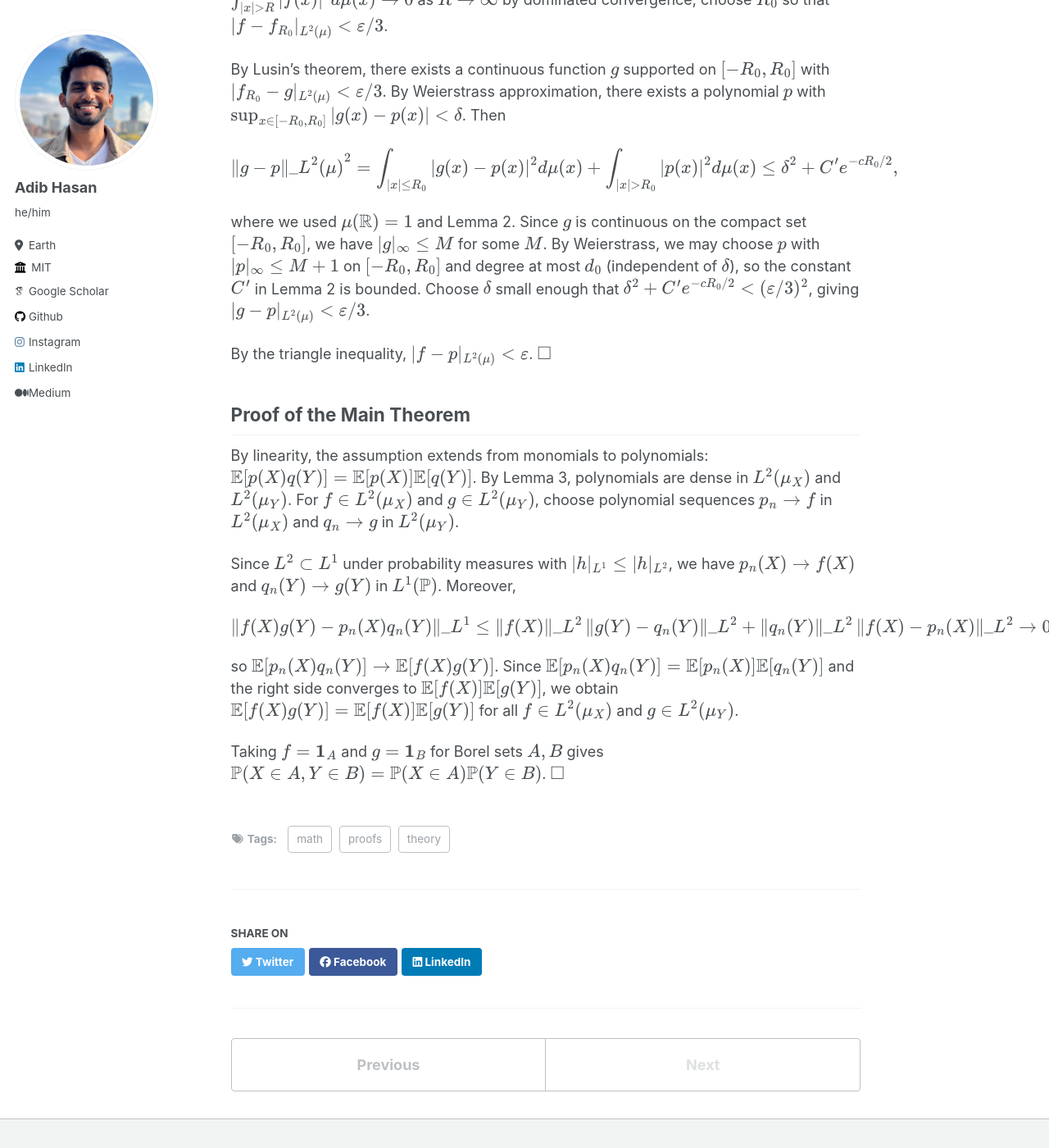
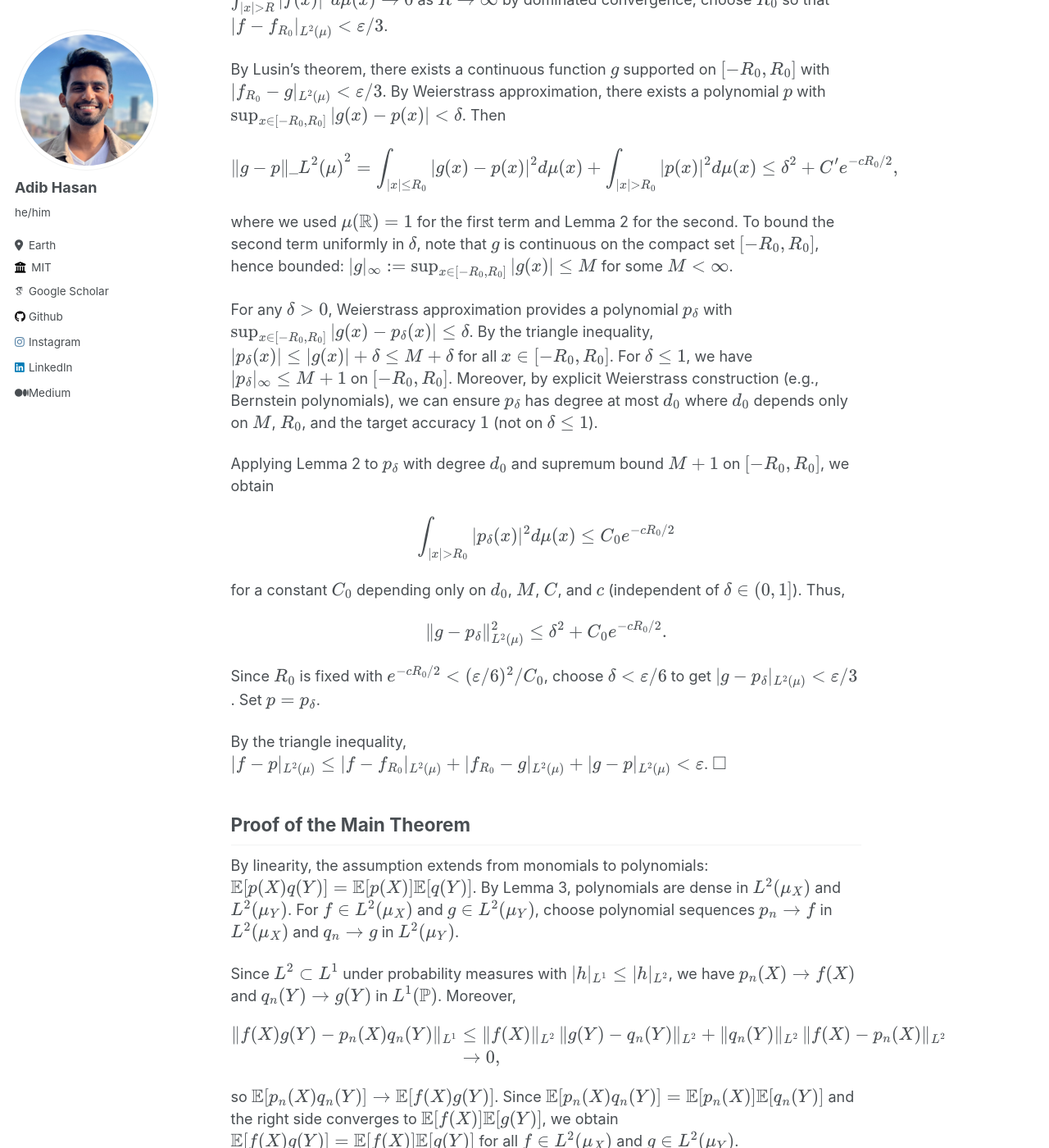
Before and after one commit to Neehan/neehan.github.io, a Jekyll site: the page built from _blog/no-corr-to-independence.md, in a window 1280 px wide and 1400 px high, scrolled down 3303 px. Shown: the whole window at 82% size. Built offline with Jekyll 4.4.1, drawn with Linux system fonts in a browser that asks for light colours; some web fonts are replaced.

Commit message:
no corr to indep

```diff
--- a/_blog/no-corr-to-independence.md
+++ b/_blog/no-corr-to-independence.md
@@ -106,9 +106,27 @@ $$
 \le \delta^2 + C' e^{-cR_0/2},
 $$
 
-where we used $\mu(\mathbb R) = 1$ and Lemma 2. Since $g$ is continuous on the compact set $[-R\_0,R\_0]$, we have $\|g\|\_\infty \le M$ for some $M$. By Weierstrass, we may choose $p$ with $\|p\|\_\infty \le M+1$ on $[-R\_0,R\_0]$ and degree at most $d\_0$ (independent of $\delta$), so the constant $C'$ in Lemma 2 is bounded. Choose $\delta$ small enough that $\delta^2 + C' e^{-cR\_0/2} < (\varepsilon/3)^2$, giving $\|g-p\|\_\{L^2(\mu)\} < \varepsilon/3$.
+where we used $\mu(\mathbb R) = 1$ for the first term and Lemma 2 for the second. To bound the second term uniformly in $\delta$, note that $g$ is continuous on the compact set $[-R\_0,R\_0]$, hence bounded: $\|g\|\_\infty := \sup\_\{x\in[-R\_0,R\_0]\}\|g(x)\| \le M$ for some $M<\infty$.
 
-By the triangle inequality, $\|f-p\|\_\{L^2(\mu)\} < \varepsilon$. $\square$
+For any $\delta>0$, Weierstrass approximation provides a polynomial $p\_\delta$ with $\sup\_\{x\in[-R\_0,R\_0]\}\|g(x) - p\_\delta(x)\| \le \delta$. By the triangle inequality, $\|p\_\delta(x)\| \le \|g(x)\| + \delta \le M+\delta$ for all $x\in[-R\_0,R\_0]$. For $\delta\le 1$, we have $\|p\_\delta\|\_\infty \le M+1$ on $[-R\_0,R\_0]$. Moreover, by explicit Weierstrass construction (e.g., Bernstein polynomials), we can ensure $p\_\delta$ has degree at most $d\_0$ where $d\_0$ depends only on $M$, $R\_0$, and the target accuracy $1$ (not on $\delta\le 1$).
+
+Applying Lemma 2 to $p\_\delta$ with degree $d\_0$ and supremum bound $M+1$ on $[-R\_0,R\_0]$, we obtain
+
+$$
+\int_{|x|>R_0} |p_\delta(x)|^2 d\mu(x)
+\le C_0 e^{-cR_0/2}
+$$
+
+for a constant $C\_0$ depending only on $d\_0$, $M$, $C$, and $c$ (independent of $\delta\in(0,1]$). Thus,
+
+$$
+\|g - p_\delta\|_{L^2(\mu)}^2
+\le \delta^2 + C_0 e^{-cR_0/2}.
+$$
+
+Since $R\_0$ is fixed with $e^{-cR\_0/2} < (\varepsilon/6)^2/C\_0$, choose $\delta < \varepsilon/6$ to get $\|g-p\_\delta\|\_\{L^2(\mu)\} < \varepsilon/3$. Set $p = p\_\delta$.
+
+By the triangle inequality, $\|f-p\|\_\{L^2(\mu)\} \le \|f-f\_\{R\_0\}\|\_\{L^2(\mu)\} + \|f\_\{R\_0\}-g\|\_\{L^2(\mu)\} + \|g-p\|\_\{L^2(\mu)\} < \varepsilon$. $\square$
 
 ## Proof of the Main Theorem
 
@@ -117,9 +135,11 @@ By linearity, the assumption extends from monomials to polynomials: $\mathbb E[p
 Since $L^2\subset L^1$ under probability measures with $\|h\|\_\{L^1\} \le \|h\|\_\{L^2\}$, we have $p\_n(X)\to f(X)$ and $q\_n(Y)\to g(Y)$ in $L^1(\mathbb P)$. Moreover,
 
 $$
-\|f(X)g(Y) - p_n(X)q_n(Y)\|\_{L^1}
-\le \|f(X)\|\_{L^2}\,\|g(Y)-q_n(Y)\|\_{L^2} + \|q_n(Y)\|\_{L^2}\,\|f(X)-p_n(X)\|\_{L^2}
-\to 0,
+\begin{align}
+\|f(X)g(Y) - p_n(X)q_n(Y)\|_{L^1}
+&\le \|f(X)\|_{L^2}\,\|g(Y)-q_n(Y)\|_{L^2} + \|q_n(Y)\|_{L^2}\,\|f(X)-p_n(X)\|_{L^2} \\
+&\to 0,
+\end{align}
 $$
 
 so $\mathbb E[p\_n(X)q\_n(Y)] \to \mathbb E[f(X)g(Y)]$. Since $\mathbb E[p\_n(X)q\_n(Y)] = \mathbb E[p\_n(X)]\mathbb E[q\_n(Y)]$ and the right side converges to $\mathbb E[f(X)]\mathbb E[g(Y)]$, we obtain $\mathbb E[f(X)g(Y)] = \mathbb E[f(X)]\mathbb E[g(Y)]$ for all $f\in L^2(\mu\_X)$ and $g\in L^2(\mu\_Y)$.
```
